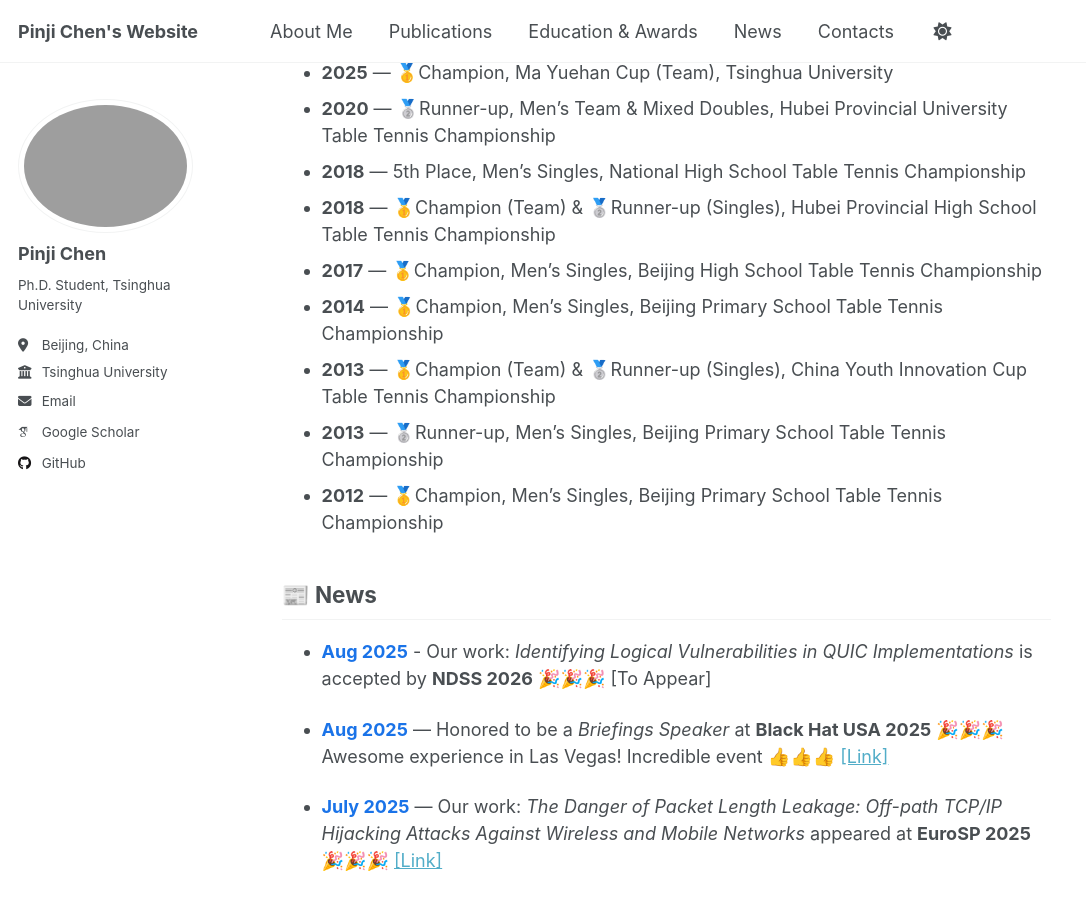
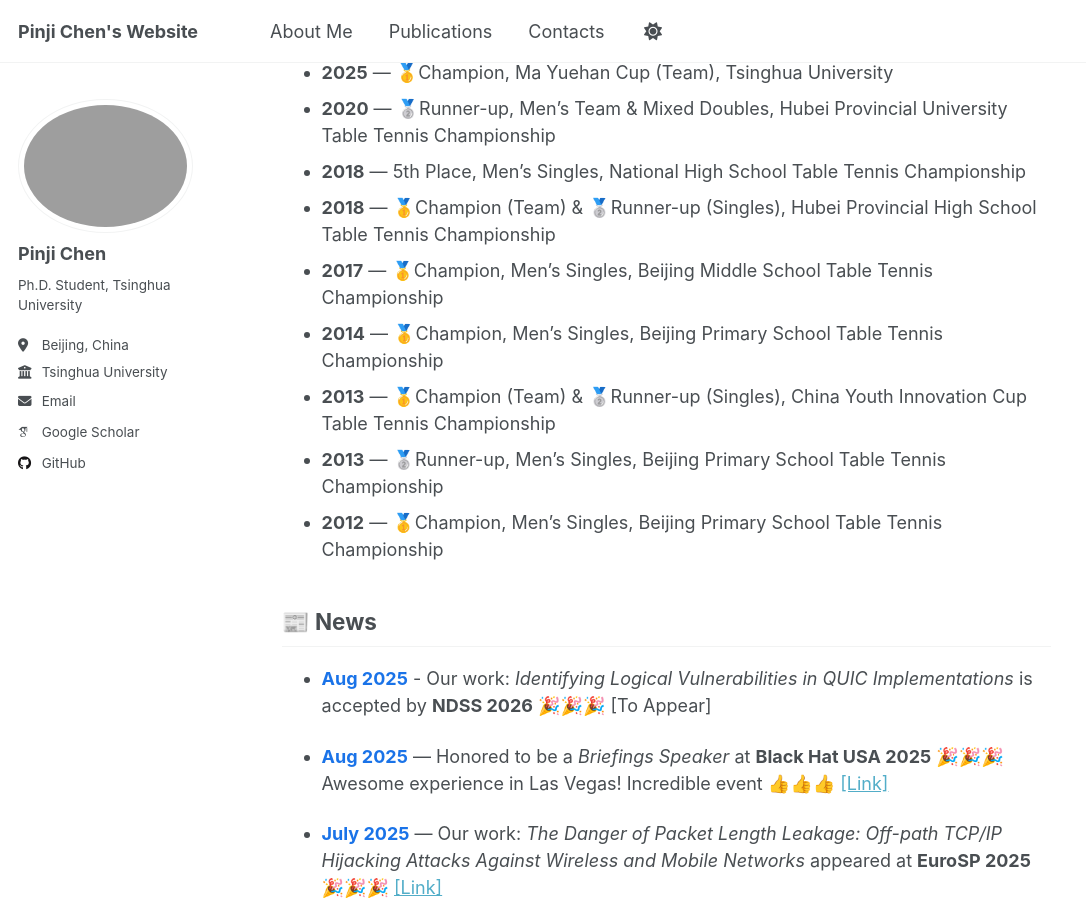
Before and after one commit to Chenpinji/Chenpinji.github.io, a Jekyll site: the page built from _pages/about.md, in a window 1280 px wide and 900 px high, scrolled down 1134 px. Shown: the whole window, without its empty margins (0-1086 px from the left). Built offline with Jekyll 4.4.1, drawn with Linux system fonts in a browser that asks for light colours; some web fonts are replaced; a script that is not in the unit is left out.

Commit message:
update homepage

```diff
--- a/_data/navigation.yml
+++ b/_data/navigation.yml
@@ -13,13 +13,7 @@
     url: /
 
   - title: "Publications"
-    url: /publications/
-
-  - title: "Education & Awards"
-    url: /awards/
-
-  - title: "News"
-    url: /news/
+    url: /publication/
 
   - title: "Contacts"
     url: /contact/
--- a/_pages/about.md
+++ b/_pages/about.md
@@ -39,7 +39,7 @@
 - **2020** — 🥈Runner-up, Men’s Team & Mixed Doubles, Hubei Provincial University Table Tennis Championship
 - **2018** — 5th Place, Men’s Singles, National High School Table Tennis Championship
 - **2018** — 🥇Champion (Team) & 🥈Runner-up (Singles), Hubei Provincial High School Table Tennis Championship
-- **2017** — 🥇Champion, Men’s Singles, Beijing High School Table Tennis Championship
+- **2017** — 🥇Champion, Men’s Singles, Beijing Middle School Table Tennis Championship
 - **2014** — 🥇Champion, Men’s Singles, Beijing Primary School Table Tennis Championship
 - **2013** — 🥇Champion (Team) & 🥈Runner-up (Singles), China Youth Innovation Cup Table Tennis Championship
 - **2013** — 🥈Runner-up, Men’s Singles, Beijing Primary School Table Tennis Championship
```
